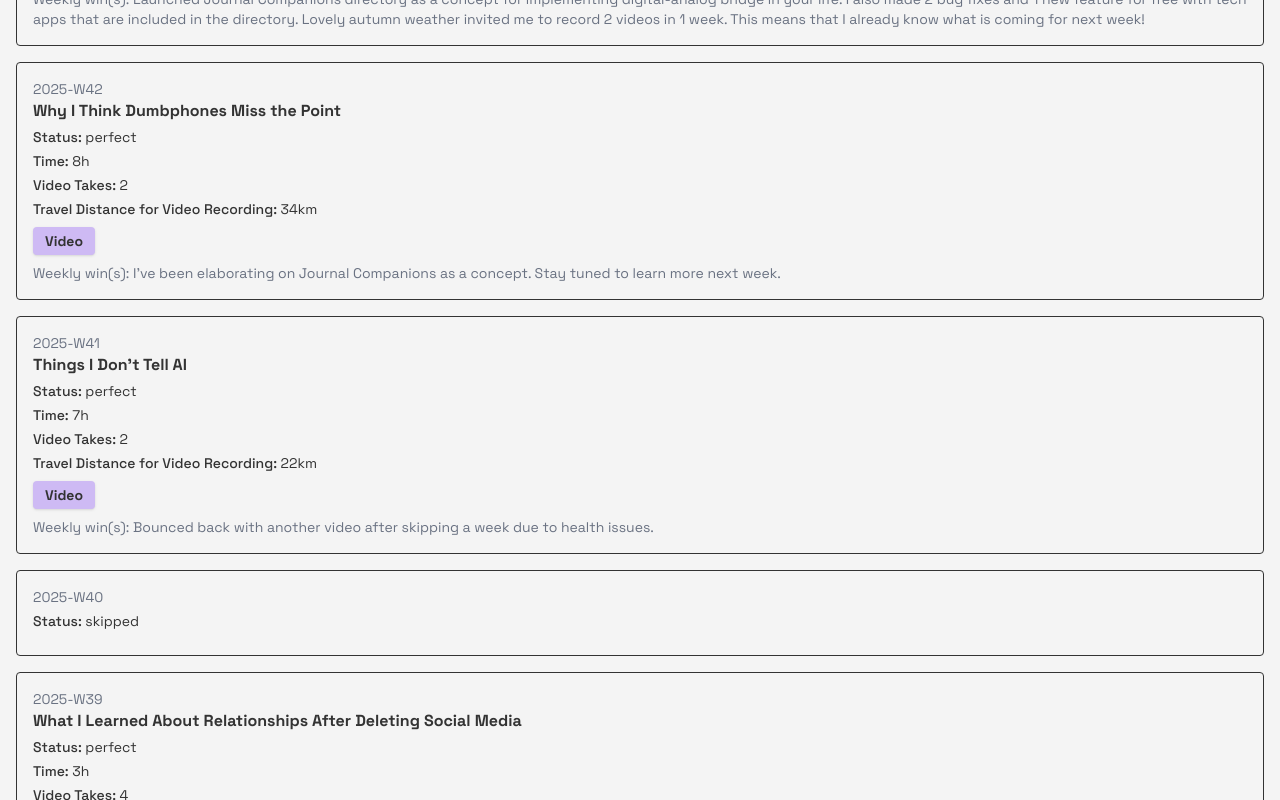
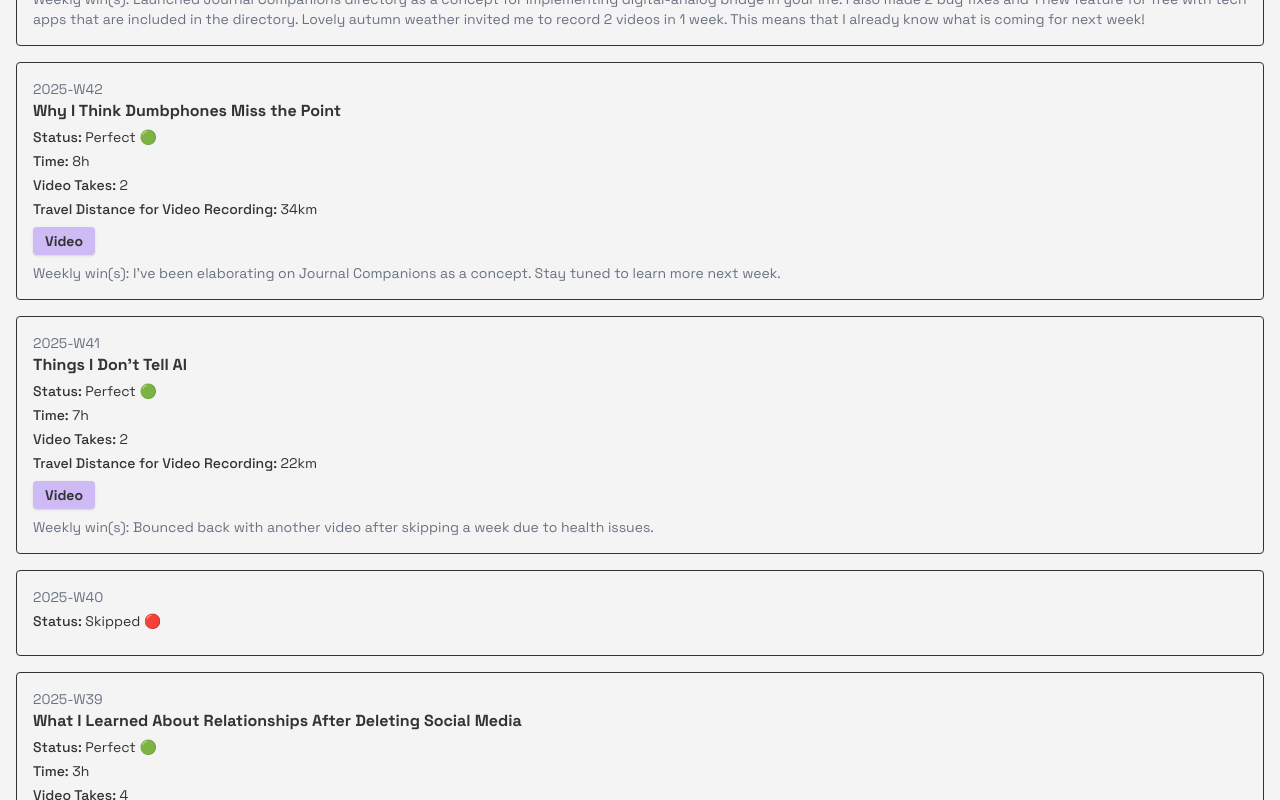
Before and after one commit to sampittko/creator-dashboard, a Next.js app: page / in a window 1280 px wide. Shown: the part 1380-2180 px from the top of the page. Built offline with nearby package versions, Linux system fonts and the light colour scheme.

Commit message:
feat: improved week status labels

```diff
--- a/app/page.tsx
+++ b/app/page.tsx
@@ -38,6 +38,15 @@ type DashboardPageProps = {
   searchParams?: Promise<{
     sort?: string | string[];
   }>;
+};
+
+const STATUS_LABELS: Record<WeeklyEntry["status"], string> = {
+  not_started: "Not Started ⚪️",
+  future: "Future ⚪️",
+  pending: "Pending 🟠",
+  perfect: "Perfect 🟢",
+  incomplete: "Incomplete 🔴",
+  skipped: "Skipped 🔴",
 };
 
 export default async function DashboardPage({
@@ -226,7 +235,8 @@ export default async function DashboardPage({
             ) : (
               <>
                 <div className="text-sm mt-1">
-                  <span className="font-medium">Status:</span> {week.status}
+                  <span className="font-medium">Status:</span>{" "}
+                  {STATUS_LABELS[week.status]}
                 </div>
 
                 {week.status !== "skipped" ? <div className="text-sm mt-1">
```
